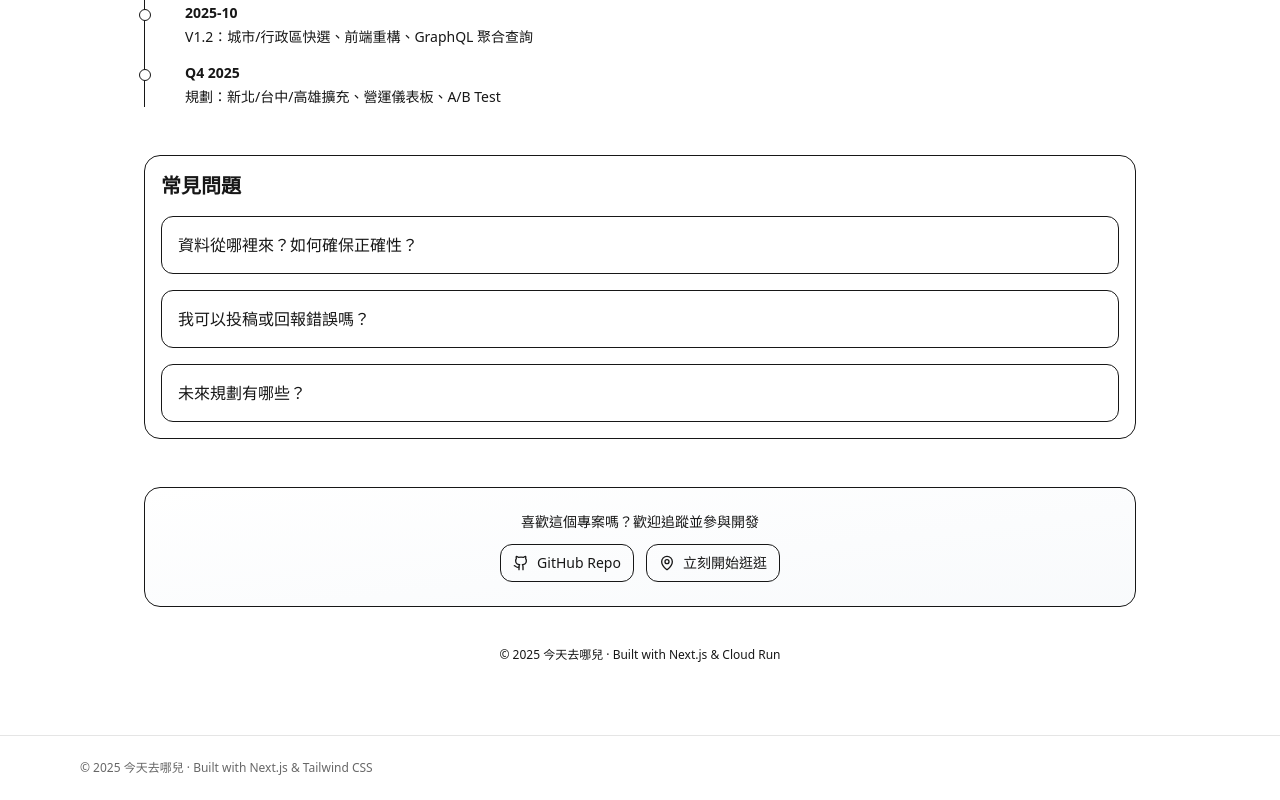
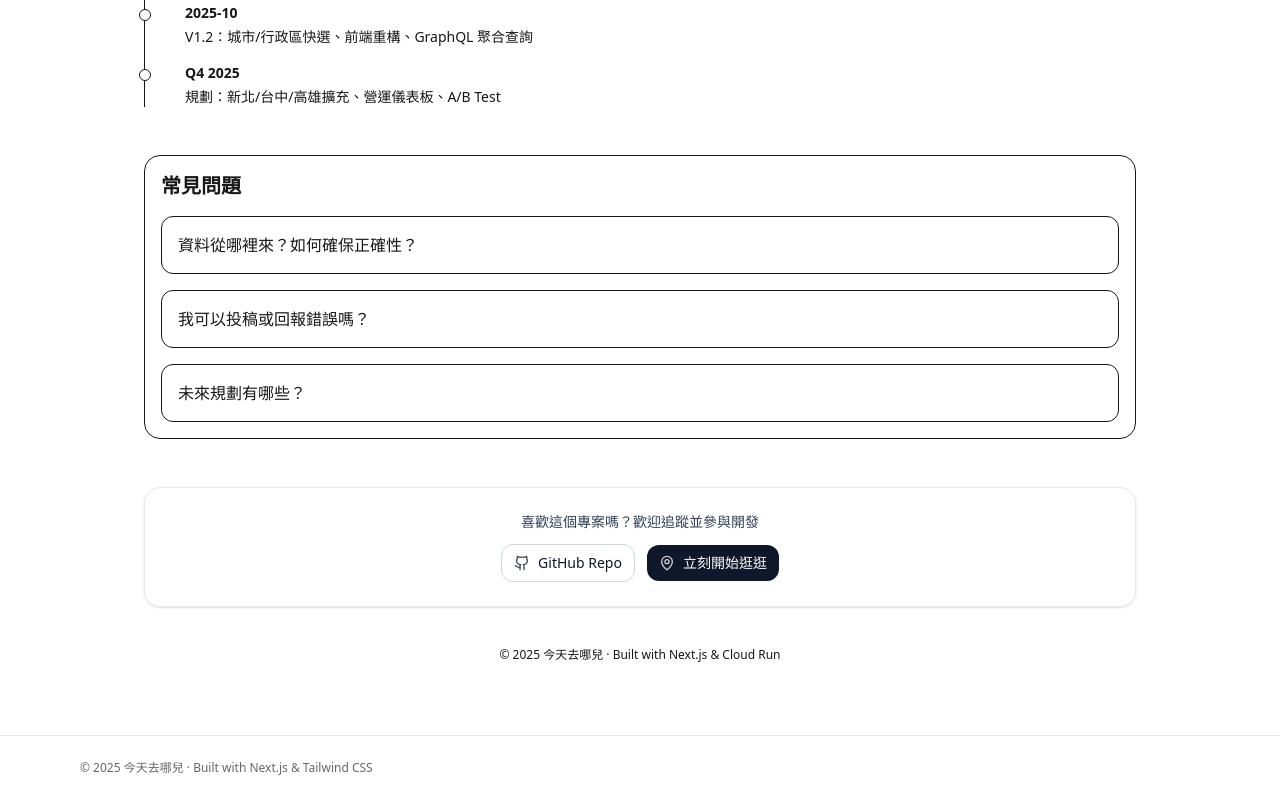
Before and after one commit to Aaron629/today-go-where-bot, a Next.js app in the folder web/: page /about in a window 1280 px wide. Shown: the part 1680-2480 px from the top of the page. Built offline with nearby package versions, Linux system fonts and the light colour scheme.

Commit message:
擴充關於我們分頁內容

```diff
--- a/web/src/app/about/page.tsx
+++ b/web/src/app/about/page.tsx
@@ -1,3 +1,5 @@
+"use client";
+
 import { motion } from "framer-motion";
 import {
   Compass, MapPin, Sparkles, Clock, Zap, Globe, Layers, Database, Cloud, Shield, Github, Rocket
@@ -51,12 +53,14 @@ export default function AboutPage() {
     { date: "Q4 2025", text: "規劃：新北/台中/高雄擴充、營運儀表板、A/B Test" },
   ];
 
+  const YEAR = new Date().getFullYear(); // 同一年內不會造成 mismatch，保留動態即可
+
   return (
     <section className="mx-auto max-w-5xl px-4 py-10">
       {/* Hero */}
       <motion.div
         variants={fadeUp}
-        initial="hidden"
+        initial={false}
         animate="show"
         transition={{ duration: 0.4 }}
         className="mb-10"
@@ -71,7 +75,7 @@ export default function AboutPage() {
       {/* Value props */}
       <motion.div
         variants={fadeUp}
-        initial="hidden"
+        initial={false}
         whileInView="show"
         viewport={{ once: true, amount: 0.2 }}
         transition={{ duration: 0.4, delay: 0.05 }}
@@ -93,18 +97,13 @@ export default function AboutPage() {
       {/* Stats */}
       <motion.div
         variants={fadeUp}
-        initial="hidden"
+        initial={false}
         whileInView="show"
         viewport={{ once: true, amount: 0.2 }}
         transition={{ duration: 0.4, delay: 0.1 }}
         className="mt-10 grid grid-cols-2 md:grid-cols-4 gap-4"
       >
-        {[
-          { k: "城市覆蓋", v: "4+" },
-          { k: "景點/店家", v: "200+" },
-          { k: "平均回覆", v: "<200ms" },
-          { k: "可用性", v: ">=99.9%" },
-        ].map((s, i) => (
+        {[{ k: "城市覆蓋", v: "4+" }, { k: "景點/店家", v: "200+" }, { k: "平均回覆", v: "<200ms" }, { k: "可用性", v: ">=99.9%" }].map((s, i) => (
           <div key={i} className="rounded-2xl border p-4 text-center">
             <div className="text-2xl font-bold">{s.v}</div>
             <div className="text-xs uppercase tracking-wider text-muted-foreground mt-1">{s.k}</div>
@@ -115,7 +114,7 @@ export default function AboutPage() {
       {/* Tech Stack */}
       <motion.div
         variants={fadeUp}
-        initial="hidden"
+        initial={false}
         whileInView="show"
         viewport={{ once: true, amount: 0.2 }}
         transition={{ duration: 0.4, delay: 0.15 }}
@@ -143,7 +142,7 @@ export default function AboutPage() {
       {/* Deployment & Architecture */}
       <motion.div
         variants={fadeUp}
-        initial="hidden"
+        initial={false}
         whileInView="show"
         viewport={{ once: true, amount: 0.2 }}
         transition={{ duration: 0.4, delay: 0.2 }}
@@ -186,7 +185,7 @@ export default function AboutPage() {
       {/* Milestones */}
       <motion.div
         variants={fadeUp}
-        initial="hidden"
+        initial={false}
         whileInView="show"
         viewport={{ once: true, amount: 0.2 }}
         transition={{ duration: 0.4, delay: 0.25 }}
@@ -209,7 +208,7 @@ export default function AboutPage() {
       {/* FAQ */}
       <motion.div
         variants={fadeUp}
-        initial="hidden"
+        initial={false}
         whileInView="show"
         viewport={{ once: true, amount: 0.2 }}
         transition={{ duration: 0.4, delay: 0.3 }}
@@ -241,26 +240,40 @@ export default function AboutPage() {
       {/* CTA */}
       <motion.div
         variants={fadeUp}
-        initial="hidden"
+        initial={false}
         whileInView="show"
         viewport={{ once: true, amount: 0.2 }}
         transition={{ duration: 0.4, delay: 0.35 }}
-        className="mt-12 rounded-2xl border p-6 bg-gradient-to-br from-white to-slate-50 text-center"
+        className="mt-12 rounded-2xl border text-center shadow-sm bg-white/90 backdrop-blur border-slate-200 dark:bg-white/5 dark:border-white/15 dark:shadow-none px-6 py-6"
       >
-        <p className="text-sm text-muted-foreground">喜歡這個專案嗎？歡迎追蹤並參與開發</p>
+        <p className="text-sm text-slate-700 dark:text-slate-200">
+          喜歡這個專案嗎？歡迎追蹤並參與開發
+        </p>
+
         <div className="mt-3 flex items-center justify-center gap-3">
-          <a href="https://github.com/" target="_blank" rel="noreferrer" className="inline-flex items-center gap-2 rounded-xl border px-3 py-2 text-sm hover:shadow">
-            <Github className="w-4 h-4" /> GitHub Repo
+          <a
+            href="https://github.com/Aaron629/today-go-where-bot"
+            target="_blank"
+            rel="noreferrer"
+            className="inline-flex items-center gap-2 rounded-xl px-3 py-2 text-sm border border-slate-300 bg-white text-slate-900 hover:bg-slate-50 dark:border-white/20 dark:bg-white/10 dark:text-white dark:hover:bg-white/15"
+          >
+            <Github className="h-4 w-4 opacity-80" />
+            GitHub Repo
           </a>
-          <a href="/" className="inline-flex items-center gap-2 rounded-xl border px-3 py-2 text-sm hover:shadow">
-            <MapPin className="w-4 h-4" /> 立刻開始逛逛
+
+          <a
+            href="/"
+            className="inline-flex items-center gap-2 rounded-xl px-3 py-2 text-sm bg-slate-900 text-white hover:bg-slate-800 dark:bg-white dark:text-slate-900 dark:hover:bg-slate-100"
+          >
+            <MapPin className="h-4 w-4 opacity-80" />
+            立刻開始逛逛
           </a>
         </div>
       </motion.div>
 
       {/* Footer note */}
       <p className="mt-10 text-xs text-center text-muted-foreground">
-        © {new Date().getFullYear()} 今天去哪兒 · Built with Next.js & Cloud Run
+        © <time dateTime={`${YEAR}`}>{YEAR}</time> 今天去哪兒 · Built with Next.js & Cloud Run
       </p>
     </section>
   );
```
